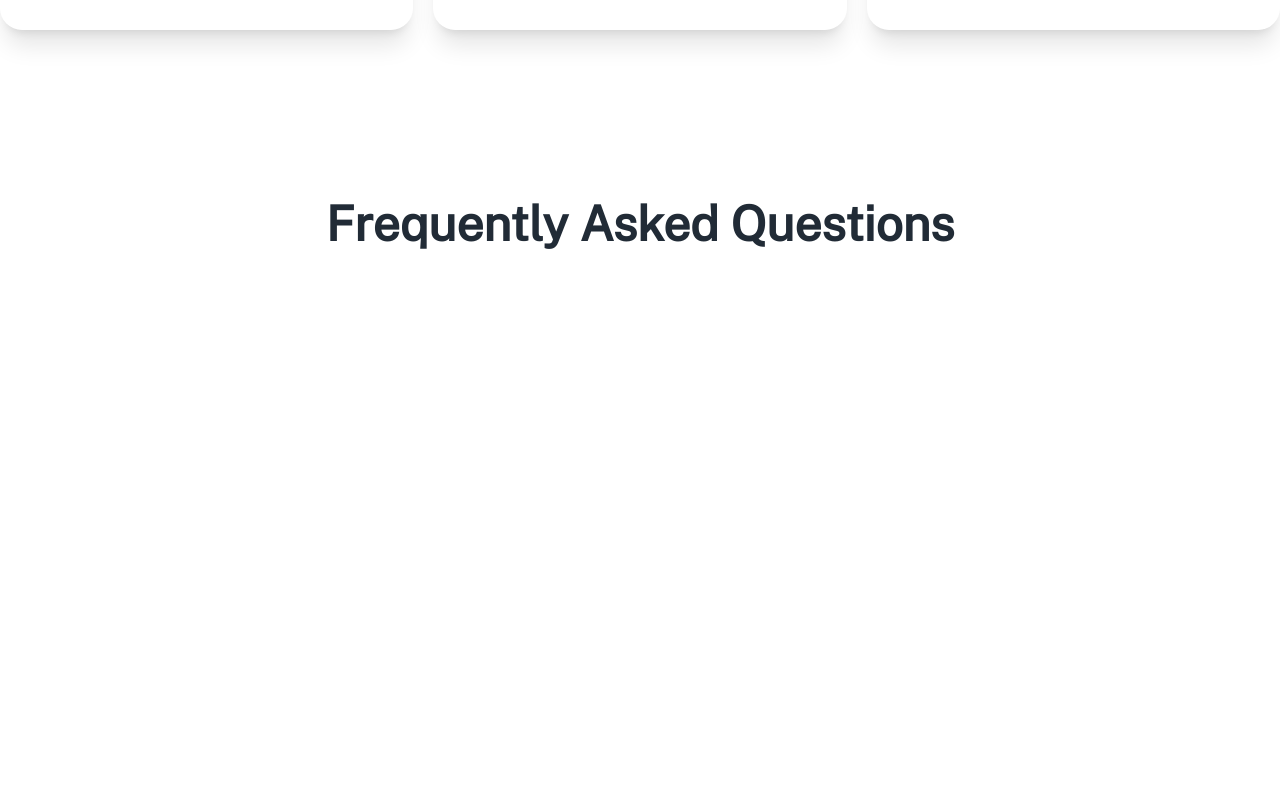
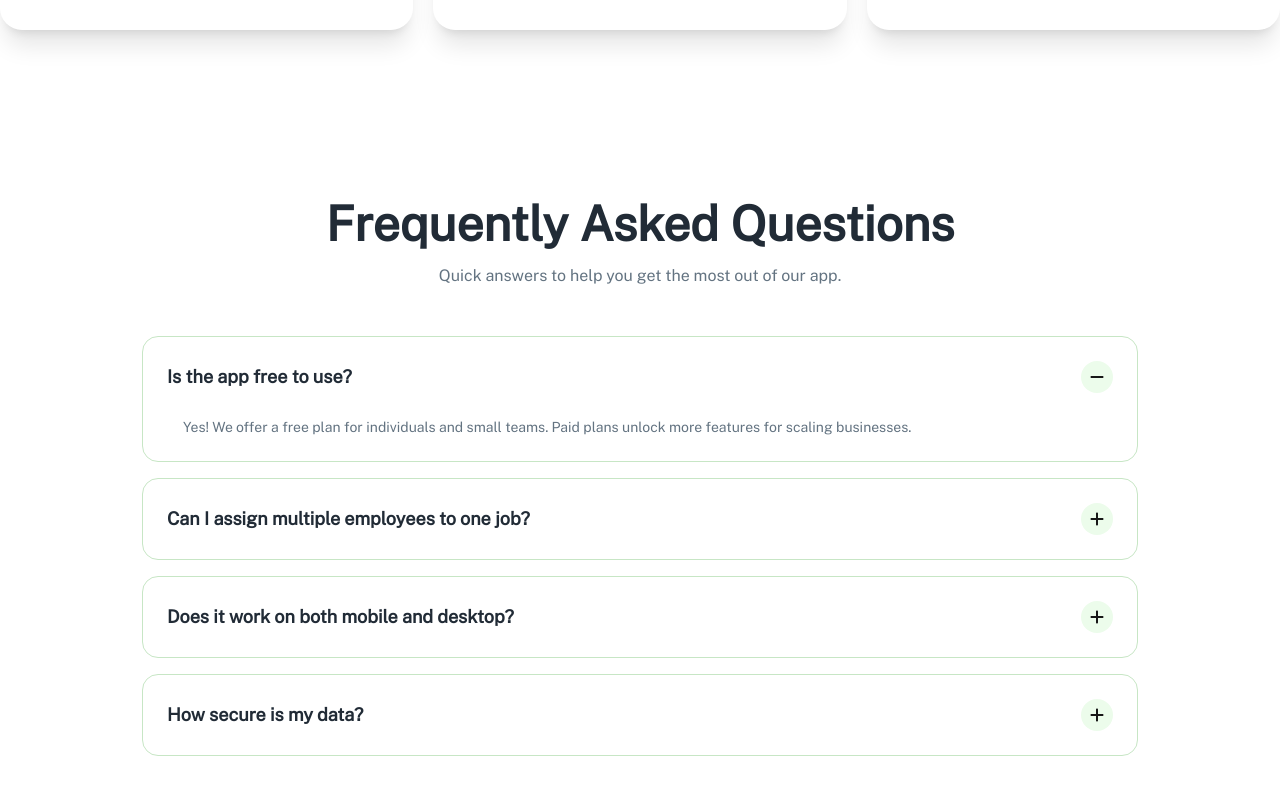
Before and after one commit to arafat22184/ScapeSync, a Next.js app: page / in a window 1280 px wide. Shown: the part 2793-3587 px from the top of the page. Before the commit the page ends 3045 px from the top, so only its background shows below. Built offline with nearby package versions, Linux system fonts and the light colour scheme.

Commit message:
add: FAQ's section

```diff
--- a/app/components/Home/FAQ.jsx
+++ /dev/null
@@ -1,9 +0,0 @@
-export default function FAQ() {
-  return (
-    <section>
-      <h1 className="text-[#212B36] font-bold text-5xl text-center">
-        Frequently Asked Questions
-      </h1>
-    </section>
-  );
-}
--- /dev/null
+++ b/app/components/Home/FAQS/FAQ.jsx
@@ -0,0 +1,43 @@
+import React from "react";
+import { FaMinus, FaPlus } from "react-icons/fa6";
+
+const FAQ = ({ faq, isOpen, onToggle }) => {
+  return (
+    <div className="border border-[#C7E6C5] rounded-2xl p-6">
+      {/* Question Row */}
+      <div
+        className="flex items-center justify-between cursor-pointer"
+        onClick={onToggle}
+      >
+        <div className="font-semibold text-[#212B36] text-lg pr-4">
+          {faq.question}
+        </div>
+
+        {/* Plus/Minus Button */}
+        <button
+          className="flex-shrink-0 w-8 h-8 bg-[#ECFCEB] rounded-full flex items-center justify-center cursor-pointer"
+          onClick={onToggle}
+        >
+          {isOpen ? (
+            // Minus Icon
+            <FaMinus />
+          ) : (
+            // Plus Icon
+            <FaPlus />
+          )}
+        </button>
+      </div>
+
+      {/* Answer show/hide */}
+      {isOpen && (
+        <div className="pt-6">
+          <div className="text-sm text-[#637381] pl-0 md:pl-4">
+            {faq.answer}
+          </div>
+        </div>
+      )}
+    </div>
+  );
+};
+
+export default FAQ;
--- /dev/null
+++ b/app/components/Home/FAQS/FAQS.jsx
@@ -0,0 +1,61 @@
+"use client";
+
+import FAQ from "./FAQ";
+import { useState } from "react";
+
+export default function FAQS() {
+  const faqs = [
+    {
+      question: "Is the app free to use?",
+      answer:
+        "Yes! We offer a free plan for individuals and small teams. Paid plans unlock more features for scaling businesses.",
+    },
+    {
+      question: "Can I assign multiple employees to one job?",
+      answer:
+        "Absolutely. You can assign multiple team members to a single job, making collaboration seamless.",
+    },
+    {
+      question: "Does it work on both mobile and desktop?",
+      answer:
+        "Yes, our app is fully responsive and works across iOS, Android, and desktop browsers.",
+    },
+    {
+      question: "How secure is my data?",
+      answer:
+        "We use enterprise-grade encryption and follow best security practices to ensure your data is always safe.",
+    },
+  ];
+
+  const [openIndex, setOpenIndex] = useState(0);
+
+  const toggleFAQ = (index) => {
+    setOpenIndex(openIndex === index ? null : index);
+  };
+
+  return (
+    <section className="mb-40 max-w-[996px] mx-auto">
+      {/* Heading */}
+      <div className="text-center mb-12">
+        <h1 className="text-3xl sm:text-4xl md:text-5xl font-bold text-[#212B36]">
+          Frequently Asked Questions
+        </h1>
+        <p className="text-sm sm:text-base text-[#637381] mt-4">
+          Quick answers to help you get the most out of our app.
+        </p>
+      </div>
+
+      {/* FAQ List */}
+      <div className="space-y-4">
+        {faqs.map((faq, i) => (
+          <FAQ
+            key={i}
+            faq={faq}
+            isOpen={openIndex === i}
+            onToggle={() => toggleFAQ(i)}
+          />
+        ))}
+      </div>
+    </section>
+  );
+}
--- a/app/page.js
+++ b/app/page.js
@@ -1,5 +1,5 @@
 import Banner from "./components/Home/Banner";
-import FAQ from "./components/Home/FAQ";
+import FAQS from "./components/Home/FAQS/FAQS";
 import Features from "./components/Home/Features";
 import Navbar from "./components/Home/Navbar";
 import Reviews from "./components/Home/Reviews/Reviews";
@@ -16,7 +16,7 @@ export default function Home() {
       <main className="lg:px-4 xl:px-0 max-w-11/12 lg:max-w-7xl mx-auto">
         <UserFocusedFeatures></UserFocusedFeatures>
         <Reviews></Reviews>
-        <FAQ></FAQ>
+        <FAQS></FAQS>
       </main>
     </div>
   );
```
Also changed, not shown: package.json (+4 -3 lines), 1 other file (tests, documents, lock files or other folders).
